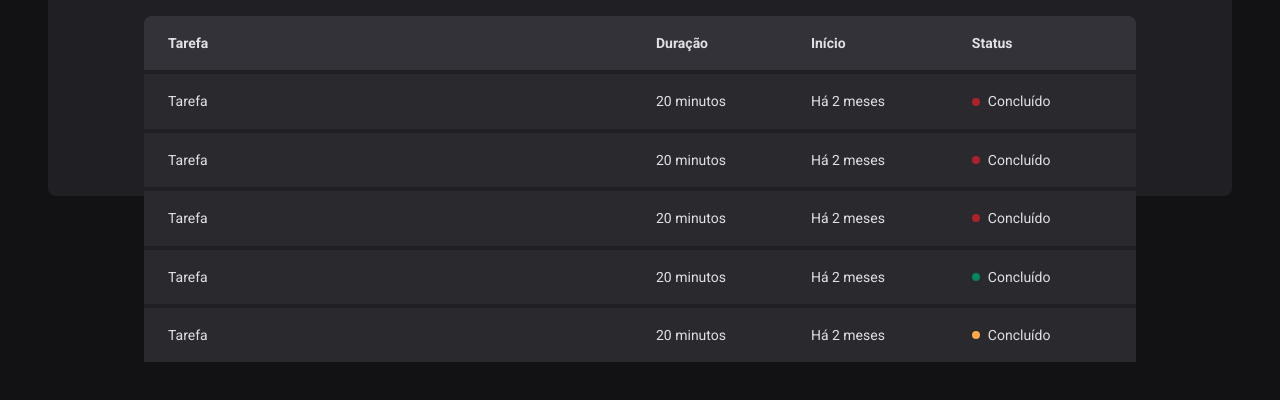
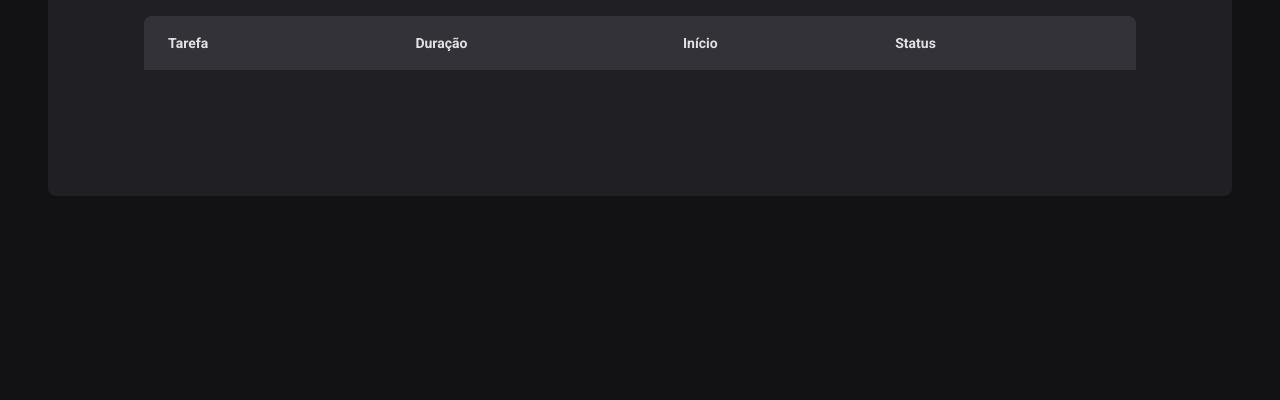
Before and after one commit to J3anSimas/ignite-timer, a React (Vite) app: page /history in a window 1280 px wide. Shown: the part 524-924 px from the top of the page. After the commit the page ends 800 px from the top, so only its background shows below. Built offline with nearby package versions, Linux system fonts and the light colour scheme.

Commit message:
Done almost everything

```diff
--- a/src/App.tsx
+++ b/src/App.tsx
@@ -3,12 +3,15 @@ import { BrowserRouter } from 'react-router-dom'
 import { GlobalStyle } from './styles/global'
 import { defaultTheme } from './styles/themes/default'
 import { Router } from './Router'
+import CyclesContextProvider from './contexts/CyclesContext'
 
 function App(): JSX.Element {
   return (
     <ThemeProvider theme={defaultTheme}>
       <BrowserRouter>
-        <Router />
+        <CyclesContextProvider>
+          <Router />
+        </CyclesContextProvider>
       </BrowserRouter>
       <GlobalStyle />
     </ThemeProvider>
--- /dev/null
+++ b/src/contexts/CyclesContext.tsx
@@ -0,0 +1,109 @@
+import { differenceInSeconds } from 'date-fns'
+import { Children, createContext, ReactNode, useState } from 'react'
+
+type TCycle = {
+  id: string
+  task: string
+  minutesAmount: number
+  startDate: Date
+  interruptedDate?: Date
+  finishedDate?: Date
+}
+
+type TCyclesContext = {
+  cycles: TCycle[]
+  activeCycle: TCycle | undefined
+  activeCycleId: string | null
+  amountSecondsPassed: number
+  createNewCycle: (data: TCreateCycleData) => void
+  stopCycle: () => void
+  updateSecondsPassed: () => void
+  finishCycle: () => void
+}
+
+type TCreateCycleData = {
+  task: string
+  minutesAmount: number
+}
+
+type TCyclesContextProps = {
+  children: ReactNode
+}
+// eslint-disable-next-line @typescript-eslint/consistent-type-assertions
+export const CyclesContext = createContext<TCyclesContext>({} as TCyclesContext)
+
+export default function CyclesContextProvider({
+  children
+}: TCyclesContextProps): JSX.Element {
+  const [cycles, setCycles] = useState<TCycle[]>([])
+  const [activeCycleId, setActiveCycleId] = useState<string | null>(null)
+  const [amountSecondsPassed, setAmountSecondsPassed] = useState(0)
+
+  const activeCycle = cycles.find((cycle) => cycle.id === activeCycleId)
+
+  // Helper functions to pass through CyclesContext
+  function finishCycle(): void {
+    setCycles((state) =>
+      state.map((cycle) => {
+        if (cycle.id === activeCycle?.id) {
+          return { ...cycle, finishedDate: new Date() }
+        } else {
+          return cycle
+        }
+      })
+    )
+    setActiveCycleId(null)
+  }
+
+  function updateSecondsPassed(): void {
+    if (activeCycle == null) return
+    setAmountSecondsPassed(
+      differenceInSeconds(new Date(), activeCycle.startDate)
+    )
+  }
+  /// ///////////////////////////////////////////////////
+
+  // Functions to handle User Actions
+  function createNewCycle(data: TCreateCycleData): void {
+    const newCycle: TCycle = {
+      id: new Date().getTime().toString(),
+      task: data.task,
+      minutesAmount: data.minutesAmount,
+      startDate: new Date()
+    }
+    setCycles((state) => [...state, newCycle])
+    setActiveCycleId(newCycle.id)
+    setAmountSecondsPassed(0)
+    // reset()
+  }
+
+  function stopCycle(): void {
+    setCycles(
+      cycles.map((cycle) => {
+        if (cycle.id === activeCycle?.id) {
+          return { ...cycle, interruptedDate: new Date() }
+        } else {
+          return cycle
+        }
+      })
+    )
+    setActiveCycleId(null)
+  }
+  /// ///////////////////////////////////////////////////
+  return (
+    <CyclesContext.Provider
+      value={{
+        cycles,
+        activeCycle,
+        activeCycleId,
+        createNewCycle,
+        stopCycle,
+        finishCycle,
+        amountSecondsPassed,
+        updateSecondsPassed
+      }}
+    >
+      {children}
+    </CyclesContext.Provider>
+  )
+}
--- a/src/layouts/DefaultLayout/DefaultLayout.styles.ts
+++ b/src/layouts/DefaultLayout/DefaultLayout.styles.ts
@@ -3,6 +3,7 @@ import styled from 'styled-components'
 export const LayoutContainer = styled.div`
   max-width: 74rem;
   height: calc(100vh - 10rem);
+  max-height: calc(100vh - 10rem);
   margin: 5rem auto;
   padding: 2.5rem;
 
--- a/src/pages/History/History.page.tsx
+++ b/src/pages/History/History.page.tsx
@@ -1,6 +1,17 @@
+import { useContext } from 'react'
+import { CyclesContext } from '../../contexts/CyclesContext'
 import { HistoryContainer, HistoryList, Status } from './History.styles'
+import { format, formatDistanceToNow } from 'date-fns'
+import { ptBR } from 'date-fns/locale'
+export default function History(): JSX.Element {
+  const { cycles } = useContext(CyclesContext)
 
-export default function History(): JSX.Element {
+  function formatTimeDistance(date: Date): string {
+    return formatDistanceToNow(date, {
+      locale: ptBR,
+      addSuffix: true
+    })
+  }
   return (
     <HistoryContainer>
       <h1>Meu histórico</h1>
@@ -16,46 +27,30 @@ export default function History(): JSX.Element {
             </tr>
           </thead>
           <tbody>
-            <tr>
+            {/* <tr>
               <td>Tarefa</td>
               <td>20 minutos</td>
               <td>Há 2 meses</td>
               <td>
                 <Status statusColor="red">Concluído</Status>
               </td>
-            </tr>
-            <tr>
-              <td>Tarefa</td>
-              <td>20 minutos</td>
-              <td>Há 2 meses</td>
-              <td>
-                <Status statusColor="red">Concluído</Status>
-              </td>
-            </tr>
-            <tr>
-              <td>Tarefa</td>
-              <td>20 minutos</td>
-              <td>Há 2 meses</td>
-              <td>
-                <Status statusColor="red">Concluído</Status>
-              </td>
-            </tr>
-            <tr>
-              <td>Tarefa</td>
-              <td>20 minutos</td>
-              <td>Há 2 meses</td>
-              <td>
-                <Status statusColor="green">Concluído</Status>
-              </td>
-            </tr>
-            <tr>
-              <td>Tarefa</td>
-              <td>20 minutos</td>
-              <td>Há 2 meses</td>
-              <td>
-                <Status statusColor="yellow">Concluído</Status>
-              </td>
-            </tr>
+            </tr> */}
+            {cycles.map((cycle) => (
+              <tr key={cycle.id}>
+                <td>{cycle.task}</td>
+                <td>{cycle.minutesAmount} minutos</td>
+                <td>{formatTimeDistance(cycle.startDate)}</td>
+                <td>
+                  {cycle.finishedDate != null ? (
+                    <Status statusColor="green">Concluído</Status>
+                  ) : cycle.interruptedDate != null ? (
+                    <Status statusColor="red">Interrompido</Status>
+                  ) : (
+                    <Status statusColor="yellow">Em andamento</Status>
+                  )}
+                </td>
+              </tr>
+            ))}
           </tbody>
         </table>
       </HistoryList>
--- a/src/pages/History/History.styles.ts
+++ b/src/pages/History/History.styles.ts
@@ -22,7 +22,12 @@ export const HistoryList = styled.div`
     width: 100%;
     border-collapse: collapse;
     min-width: 600px;
+    max-height: 1rem;
+    overflow: auto;
 
+    tbody {
+      overflow: auto;
+    }
     th {
       background-color: ${(props) => props.theme.gray600};
       padding: 1rem;
--- a/src/pages/Home/Home.page.tsx
+++ b/src/pages/Home/Home.page.tsx
@@ -2,20 +2,12 @@ import { FormProvider, useForm } from 'react-hook-form'
 import { HandPalm, Play } from 'phosphor-react'
 import { zodResolver } from '@hookform/resolvers/zod'
 import * as zod from 'zod'
-import { differenceInSeconds } from 'date-fns'
 import { HomeContainer, CountdownButton } from './Home.styles'
-import { createContext, useEffect, useState } from 'react'
 import Countdown from './components/Countdown/Countdown.component'
 import NewCycleForm from './components/NewCycleForm/NewCycleForm.component'
+import { CyclesContext } from '../../contexts/CyclesContext'
+import { useContext } from 'react'
 
-type TCycle = {
-  id: string
-  task: string
-  minutesAmount: number
-  startDate: Date
-  interruptedDate?: Date
-  finishedDate?: Date
-}
 const newCycleFormValidationSchema = zod.object({
   task: zod.string().min(1, 'Informe a tarefa'),
   minutesAmount: zod
@@ -25,22 +17,8 @@ const newCycleFormValidationSchema = zod.object({
 })
 type TNewCycleFormData = zod.infer<typeof newCycleFormValidationSchema>
 
-type TCyclesContext = {
-  activeCycle: TCycle | undefined
-  activeCycleId: string | null
-  amountSecondsPassed: number
-  updateSecondsPassed: () => void
-  finishCycle: () => void
-}
-
-// eslint-disable-next-line @typescript-eslint/consistent-type-assertions
-export const CyclesContext = createContext<TCyclesContext>({} as TCyclesContext)
-
 export default function Home(): JSX.Element {
-  const [cycles, setCycles] = useState<TCycle[]>([])
-  const [activeCycleId, setActiveCycleId] = useState<string | null>(null)
-  const [amountSecondsPassed, setAmountSecondsPassed] = useState(0)
-
+  const { activeCycle, createNewCycle, stopCycle } = useContext(CyclesContext)
   const newCycleForm = useForm<TNewCycleFormData>({
     resolver: zodResolver(newCycleFormValidationSchema),
     defaultValues: {
@@ -50,81 +28,26 @@ export default function Home(): JSX.Element {
   })
   const { handleSubmit, watch, reset } = newCycleForm
 
-  const activeCycle = cycles.find((cycle) => cycle.id === activeCycleId)
+  const task: string = watch('task')
+  const minutesAmount = watch('minutesAmount')
+  const isSubmitDisabled: boolean = task === '' || isNaN(minutesAmount)
 
-  // Helper functions to pass through CyclesContext
-  function finishCycle(): void {
-    setCycles((state) =>
-      state.map((cycle) => {
-        if (cycle.id === activeCycle?.id) {
-          return { ...cycle, finishedDate: new Date() }
-        } else {
-          return cycle
-        }
-      })
-    )
-    setActiveCycleId(null)
-  }
-
-  function updateSecondsPassed(): void {
-    if (activeCycle == null) return
-    setAmountSecondsPassed(
-      differenceInSeconds(new Date(), activeCycle.startDate)
-    )
-  }
-  /// ///////////////////////////////////////////////////
-
-  // Functions to handle User Actions
   function handleCreateNewCycle(data: TNewCycleFormData): void {
-    const newCycle: TCycle = {
-      id: new Date().getTime().toString(),
-      task: data.task,
-      minutesAmount: data.minutesAmount,
-      startDate: new Date()
-    }
-    setCycles((state) => [...state, newCycle])
-    setActiveCycleId(newCycle.id)
-    setAmountSecondsPassed(0)
+    createNewCycle(data)
     reset()
   }
 
   function handleStopCycle(): void {
-    setCycles(
-      cycles.map((cycle) => {
-        if (cycle.id === activeCycleId) {
-          return { ...cycle, interruptedDate: new Date() }
-        } else {
-          return cycle
-        }
-      })
-    )
-
-    setActiveCycleId(null)
+    stopCycle()
   }
-  /// ///////////////////////////////////////////////////
-
-  const task: string = watch('task')
-  const minutesAmount = watch('minutesAmount')
-  const isSubmitDisabled: boolean = task === '' || isNaN(minutesAmount)
-
   return (
     <HomeContainer>
       {/* eslint-disable-next-line @typescript-eslint/no-misused-promises */}
       <form onSubmit={handleSubmit(handleCreateNewCycle)} action="">
-        <CyclesContext.Provider
-          value={{
-            activeCycle,
-            activeCycleId,
-            finishCycle,
-            amountSecondsPassed,
-            updateSecondsPassed
-          }}
-        >
-          <FormProvider {...newCycleForm}>
-            <NewCycleForm />
-          </FormProvider>
-          <Countdown />
-        </CyclesContext.Provider>
+        <FormProvider {...newCycleForm}>
+          <NewCycleForm />
+        </FormProvider>
+        <Countdown />
         {activeCycle === undefined ? (
           <CountdownButton
             type="submit"
--- a/src/pages/Home/components/Countdown/Countdown.component.tsx
+++ b/src/pages/Home/components/Countdown/Countdown.component.tsx
@@ -1,6 +1,6 @@
 import { differenceInSeconds } from 'date-fns'
 import { useContext, useEffect } from 'react'
-import { CyclesContext } from '../../Home.page'
+import { CyclesContext } from '../../../../contexts/CyclesContext'
 import { CountdownContainer, Separator } from './Countdown.styles'
 
 export default function Countdown(): JSX.Element {
--- a/src/pages/Home/components/NewCycleForm/NewCycleForm.component.tsx
+++ b/src/pages/Home/components/NewCycleForm/NewCycleForm.component.tsx
@@ -1,6 +1,6 @@
 import { useContext } from 'react'
 import { useFormContext } from 'react-hook-form'
-import { CyclesContext } from '../../Home.page'
+import { CyclesContext } from '../../../../contexts/CyclesContext'
 import {
   FormContainer,
   MinuteAmountInput,
```
